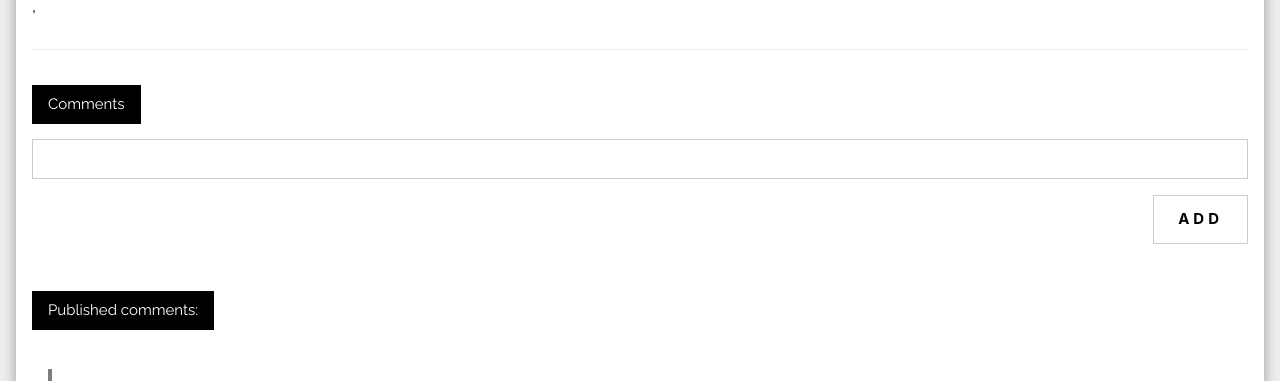
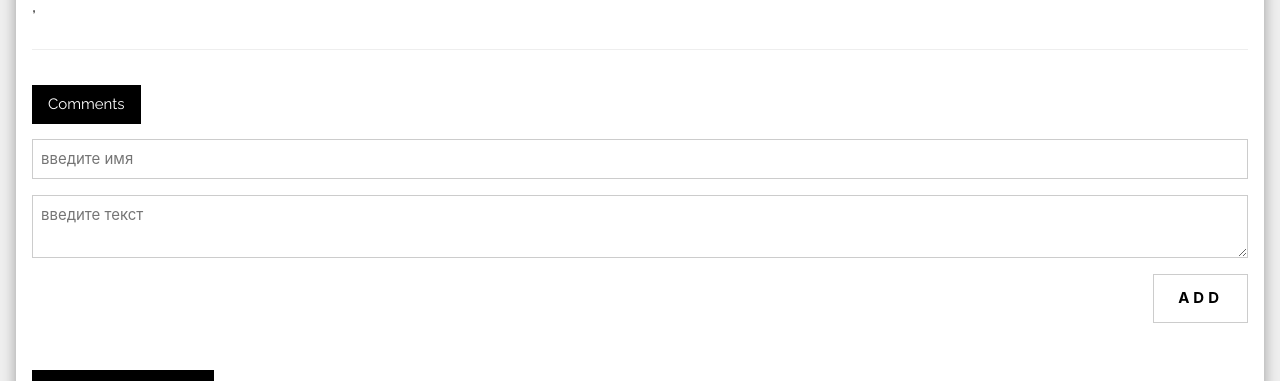
Before and after one commit to Indira2-Mudu/my_Blogs, a React (Create React App) app: page /fullPost/1 in a window 1280 px wide. Shown: the part 238-619 px from the top of the page. Built offline with nearby package versions, Linux system fonts and the light colour scheme; no server answers.

Commit message:
init comment

```diff
--- a/src/App.css
+++ b/src/App.css
@@ -28,6 +28,14 @@
   color: #61dafb;
 }
 
+.active{
+  color: crimson;
+}
+.myActiveLink{
+  color: blue;
+  font-weight: bold;
+}
+
 @keyframes App-logo-spin {
   from {
     transform: rotate(0deg);
--- a/src/App.js
+++ b/src/App.js
@@ -4,8 +4,11 @@
 import Main from './pages/Main/Main';
 import FullPost from "./pages/FullPost/FullPost";
 import Test from "./pages/Test/Test";
+import Test2 from "./pages/Test/Test2";
 import NotFountPage from "./pages/NotFountPage/NotFountPage";
 import {BrowserRouter, Route, Switch} from "react-router-dom";
+import Header from "./components/Header/Header";
+import './App.css';
 
 class App extends React.Component {
     constructor(props) {
@@ -17,10 +20,12 @@
         return (
             <>
                 <BrowserRouter>
+                    <Header/>
                     <Switch>
                         <Route path="/" exact component={Main}/>
                         <Route path="/fullPost/:id" exact component={FullPost}/>
                         <Route path="/test" exact component={Test}/>
+                        <Route path="/test2" exact component={Test2}/>
                         <Route component={NotFountPage}/>
                     </Switch>
                 </BrowserRouter>
--- /dev/null
+++ b/src/pages/FullPost/Comments.js
@@ -0,0 +1,55 @@
+import React from "react";
+
+class Comments extends React.Component {
+    constructor(props) {
+        super(props);
+
+        this.state = {
+            name:"",
+            comments:""
+        }
+        this.handleChange = this.handleChange.bind(this);
+    }
+
+    handleChange(event){
+        // console.log(event.target.localName)
+
+        if(event.target.localName=== 'input'){
+            this.setState( {
+                name:event.target.value
+            })
+        }else{
+            this.setState({
+                comments:event.target.value
+            })
+        }
+}
+
+    render() {
+        return (
+            <div className="w3-container">
+                <div className="w3-row">
+                    <div className="w3-col">
+                        <p><span className="w3-padding w3-tag">Comments</span></p>
+                        <input
+                            className="w3-input w3-border w3-margin-bottom"
+                            placeholder="введите имя"
+                            type="text"
+                            onChange={this.handleChange}
+                        />
+                        <textarea
+                            className="w3-input w3-border "
+                            placeholder="введите текст"
+                            onChange={this.handleChange}
+                        />
+
+                        <button className="w3-button w3-section w3-wide w3-padding-large w3-white w3-border w3-right">
+                            <b>ADD</b>
+                        </button>
+                    </div>
+                </div>
+            </div>
+        )
+    }
+}
+export default Comments;
--- a/src/pages/FullPost/FullPost.js
+++ b/src/pages/FullPost/FullPost.js
@@ -1,8 +1,8 @@
 import React from "react";
 
-import Header from "../../components/Header/Header";
 import Footer from "../../components/Footer/Footer";
 import CommentsPub from "../../components/CommentsPub/CommentsPub";
+import Comments from "./Comments";
 
 
 class FullPost extends React.Component {
@@ -37,7 +37,6 @@
     render() {
         return (
             <>
-                <Header/>
                 {/*Full Post*/}
                 <div className="w3-card-4 w3-margin w3-white">
                     <img src={this.state.post.img} alt="Nature" style={{width: '100%'}}/>
@@ -48,19 +47,7 @@
                     <div className="w3-container">
                         <p>{this.state.post.desc}</p><hr/>
                     </div>
-                    {/*Comments add*/}
-                    <div className="w3-container">
-                        <div className="w3-row">
-                            <div className="w3-col">
-                                <p><span className="w3-padding w3-tag">Comments</span></p>
-                                <input className="w3-input w3-border" type="text"/>
-                                <button className="w3-button w3-section w3-wide w3-padding-large w3-white w3-border w3-right">
-                                    <b>ADD</b>
-                                </button>
-                            </div>
-                        </div>
-                    </div>
-
+                    <Comments/>
                     {/*Published comments*/}
                     <div className="w3-row w3-margin">
                         <div className="w3-col w3-margin-bottom">
--- a/src/pages/Main/Main.js
+++ b/src/pages/Main/Main.js
@@ -1,7 +1,4 @@
 import React from 'react';
-
-
-import Header from "../../components/Header/Header";
 import Footer from "../../components/Footer/Footer";
 import Post from "../../components/Post/Post";
 import Info from "../../components/Info/Info";
@@ -12,7 +9,6 @@
         return (
             <>
                 <div className="w3-content" style={{maxWidth: '1400px'}}>
-                    <Header/>
                     <div className="w3-row">
                         <Post/>
                         <Info/>
--- a/src/pages/Test/Test.js
+++ b/src/pages/Test/Test.js
@@ -10,8 +10,20 @@
     }
     parseString(){
         let str= this.props.location.search;
-        str = qs.parse(str, {ignoreQueryPrefix: true, parameterLimit: 100});
         console.log(str);
+
+        // str = qs.parse(str, {ignoreQueryPrefix: true, parameterLimit: 100});
+        // console.log(str);
+
+        let params = new URLSearchParams(str);
+
+        params.append('foo', '4')
+        console.log(params.has('asd'));
+        console.log(params.get('name'));
+
+        for (let p of params){
+            console.log(p)
+        }
     }
 
     render() {
--- /dev/null
+++ b/src/pages/Test/Test2.js
@@ -0,0 +1,10 @@
+import React from "react";
+
+class Test2 extends  React.Component{
+    render() {
+        return(
+            <h1>Тестовая вторая страничка</h1>
+        )
+    }
+}
+export default Test2;
```
Also changed, not shown: src/components/Header/Header.js (+7 -0 lines).
